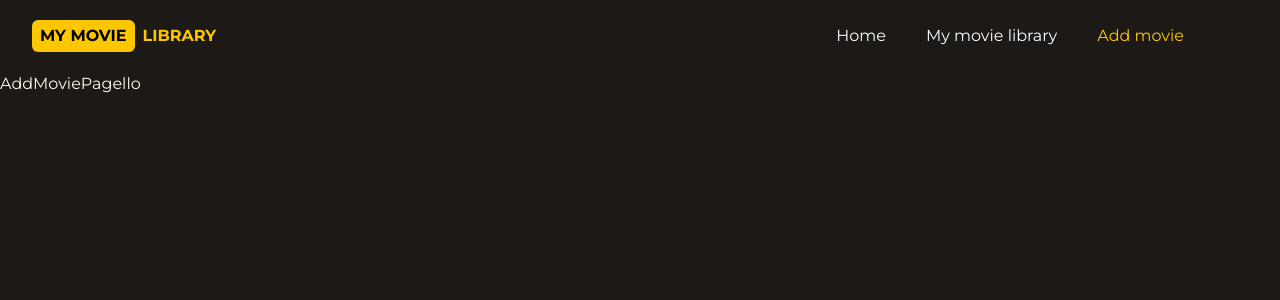
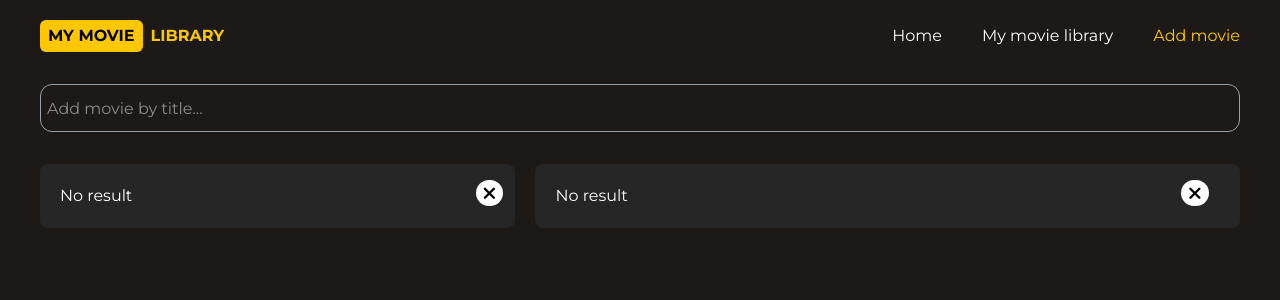
Before and after one commit to Vitalina-Korchova/my-movie-library-app, a React (Vite) app: page /add-movie in a window 1280 px wide. Shown: the top 300 px of the page. Built offline with nearby package versions, Linux system fonts and the light colour scheme.

Commit message:
update add-movie component

```diff
--- a/src/components/main-page/GeneralnfoAboutMovie.tsx
+++ b/src/components/main-page/GeneralnfoAboutMovie.tsx
@@ -20,7 +20,7 @@ export default function GeneralInfoMovie() {
         </span>
         <button
           className="text-black bg-yellow-400 py-2.5 px-3 flex justify-start self-start
-          font-medium rounded-lg text-sm items-center cursor-pointer"
+          font-medium rounded-lg text-sm items-center cursor-pointer  hover:bg-amber-400"
         >
           <i className="fa fa-play  pe-2"></i>
           Watch now
--- a/src/components/main-page/Slider.tsx
+++ b/src/components/main-page/Slider.tsx
@@ -39,13 +39,16 @@ export default function App() {
           <button
             ref={prevRef}
             className="bg-black text-white border-[1px] border-gray-500
-             px-4 py-2 rounded cursor-pointer"
+             px-4 py-2 rounded cursor-pointer transition-all duration-300 ease-in
+             hover:shadow-xs hover:shadow-amber-50"
           >
             <i className="fa fa-chevron-left"></i>
           </button>
           <button
             ref={nextRef}
-            className="bg-black text-white border-[1px] border-gray-500 px-4 py-2 rounded cursor-pointer"
+            className="bg-black text-white border-[1px] border-gray-500 px-4
+             py-2 rounded cursor-pointer transition-all duration-300 ease-in
+             hover:shadow-xs hover:shadow-amber-50"
           >
             <i className="fa fa-chevron-right"></i>
           </button>
--- a/src/components/movie-ibrary/Filters.tsx
+++ b/src/components/movie-ibrary/Filters.tsx
@@ -27,7 +27,7 @@ export default function Filters() {
              hover:border-yellow-400 "
           type="text"
           id="searchByTitle"
-          placeholder="Search by Title"
+          placeholder="Search by title..."
           autoComplete="off"
         />
         <input
@@ -37,7 +37,7 @@ export default function Filters() {
           rounded-xl p-1.5 h-12 w-36 outline-none focus:border-yellow-400 hover:border-yellow-400"
           type="text"
           id="searchByYear"
-          placeholder="Search by Year"
+          placeholder="Search by year"
           autoComplete="off"
         />
         <DropdownMenu value={genre} changeValue={setGenre} />
@@ -48,7 +48,7 @@ export default function Filters() {
            rounded-xl p-1.5 h-12 outline-none focus:border-yellow-400 hover:border-yellow-400"
           type="text"
           id="searchByActors"
-          placeholder="Search by Actors"
+          placeholder="Search by actors"
           autoComplete="off"
         />
         <input
@@ -58,13 +58,13 @@ export default function Filters() {
           rounded-xl p-1.5 h-12 outline-none focus:border-yellow-400 hover:border-yellow-400"
           type="text"
           id="searchByCountry"
-          placeholder="Search by Country"
+          placeholder="Search by country"
           autoComplete="off"
         />
         <button
           onClick={clearFilters}
           className="text-black bg-yellow-400 py-2.5 h-12 px-3 flex justify-start self-start
-                        font-medium rounded-xl items-center cursor-pointer"
+                        font-medium rounded-xl items-center cursor-pointer hover:bg-amber-400"
         >
           Clear
           <i className="fa-solid fa-xmark ps-3 text-lg"></i>
--- a/src/components/movie-ibrary/components/DropdownMenu.tsx
+++ b/src/components/movie-ibrary/components/DropdownMenu.tsx
@@ -115,7 +115,7 @@ export default function DropdownMenu({
         {isOpen && (
           <div
             id="dropdown"
-            className="absolute top-full left-0 z-10 bg-black rounded-lg shadow-sm w-44 "
+            className="absolute top-full left-0 z-10 bg-black rounded-lg shadow-sm w-44  "
           >
             <div className="max-h-40 overflow-y-auto custom-scrollbar ">
               {arrGenres.map((genre, index) => (
--- a/src/components/movie-ibrary/components/MovieObjectFilter.tsx
+++ b/src/components/movie-ibrary/components/MovieObjectFilter.tsx
@@ -11,7 +11,11 @@ export default function MovieObjectFilter({
     <>
       <div className="flex flex-col items-center ">
         <div className="cursor-pointer pb-3">
-          <img src={pathImg} alt="" className="w-36 h-48 rounded-lg mb-3" />
+          <img
+            src={pathImg}
+            alt=""
+            className="w-36 h-48 rounded-lg mb-3 transition-all duration-300 hover:scale-110"
+          />
           <span className="text-white font-bold ">{title}</span>
         </div>
       </div>
--- a/src/components/navigation/NavPage.tsx
+++ b/src/components/navigation/NavPage.tsx
@@ -4,13 +4,15 @@ import Logo from "./Logo";
 export default function NavPage() {
   const location = useLocation();
 
-  const isActive = (path) => location.pathname === path;
+  const isActive = (path: string): boolean => location.pathname === path;
 
   return (
     <>
-      <div className="relative flex flex-row py-5 ps-8 pe-24 justify-between bg-none items-center">
+      <div className="relative flex flex-row py-5 px-10 justify-between bg-none items-center">
         <div className=" flex flex-row w-full justify-between items-center">
-          <Logo />
+          <Link to="/">
+            <Logo />
+          </Link>
           <div className="flex flex-row space-x-10">
             <Link to="/" className="relative group">
               <span
--- a/src/pages/AddMoviePage.tsx
+++ b/src/pages/AddMoviePage.tsx
@@ -4,7 +4,36 @@ export default function AddMoviePage() {
     <>
       <div className="flex flex-col bg-stone-900 w-full bg-cover min-h-screen">
         <NavPage />
-        <h1 className="text-amber-50">AddMoviePagello</h1>
+        <input
+          className="min-w-72 border-[1px] border-gray-400 text-white rounded-xl
+          p-1.5 mx-10 my-3 h-12 outline-none focus:border-yellow-400
+             hover:border-yellow-400 "
+          type="text"
+          id="searchMovieAdd"
+          placeholder="Add movie by title..."
+          autoComplete="off"
+        />
+        <div className="flex flex-row gap-5 text-white mx-10 my-5 items-center justify-center">
+          <div className="bg-neutral-800 p-5  w-2/3 rounded-lg relative">
+            <button
+              className="bg-white px-2 py-1 rounded-full flex items-center justify-center
+            absolute top-4 left-11/12 cursor-pointer  transition-all duration-200 ease-in hover:scale-110"
+            >
+              <i className="fa-solid fa-xmark text-lg text-black "></i>
+            </button>
+
+            <h1>No result</h1>
+          </div>
+          <div className="bg-neutral-800 p-5 w-full rounded-lg relative">
+            <button
+              className="bg-white px-2 py-1 rounded-full flex items-center justify-center
+            absolute top-4 left-11/12 cursor-pointer  transition-all duration-200 ease-in hover:scale-110"
+            >
+              <i className="fa-solid fa-xmark text-lg text-black "></i>
+            </button>
+            <h1>No result</h1>
+          </div>
+        </div>
       </div>
     </>
   );
```
Also changed, not shown: src/components/add-movie/FoundMovieObject.tsx (added).
